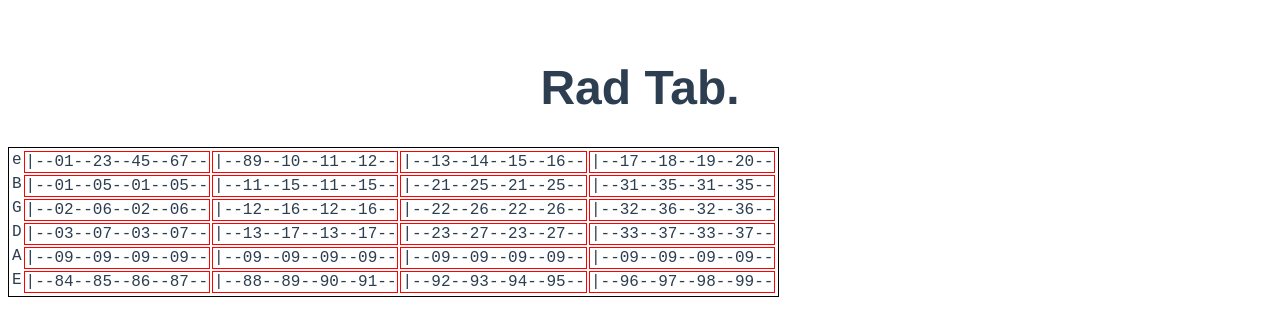
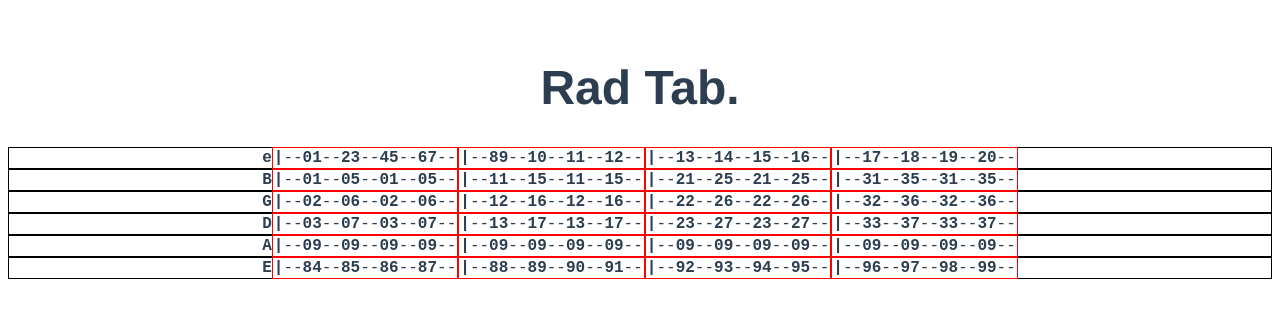
Before and after one commit to benjamin-warner/FabulousTabulous, a Vue app: page / in a window 1280 px wide. Shown: the top 336 px of the page. Built offline with nearby package versions, Linux system fonts and the light colour scheme.

Commit message:
Table replaced with divs and spans

```diff
--- a/src/components/Measure.vue
+++ b/src/components/Measure.vue
@@ -1,16 +1,9 @@
 <template>
   <div class="measure">
-    <table >
-      <tbody>
-        <tr v-for="(string, stringKey) in tab.strings" :key="stringKey">{{string}}
-          <td v-for="(bar, barKey) in tab.bars" :key="barKey">
-            |-<span v-for="(beat, beatKey) in bar.beats" :key="beatKey">-{{tab.bars[barKey].beats[beatKey][stringKey]}}-</span>-
-          </td>
-        </tr>
-      </tbody>
-    </table>
+        <div class="one" v-for="(string, stringKey) in tab.strings" :key="stringKey"><strong>{{string}}</strong>
+          <span class="two" v-for="(bar, barKey) in tab.bars" :key="barKey"><strong>|</strong>-<span class="three" v-for="(beat, beatKey) in bar.beats" :key="beatKey">-<strong>{{tab.bars[barKey].beats[beatKey][stringKey]}}</strong>-</span>-</span>
+        </div>
   </div>
-  <!-- {{tab.bars[stringKey].beats[noteKey][barKey]}} -->
 </template>
 
 <script>
@@ -187,25 +180,15 @@ export default {
 <!-- Add "scoped" attribute to limit CSS to this component only -->
 <style scoped>
 
-table {
+.one {
   padding: 1px;
    border: 1px solid black;
 }
 
-td {
+ .two {
   padding: 1px;
    border: 1px solid red;
 }
-
-/* table, caption, tbody, tfoot, thead, tr, th, td {
-    margin: 0;
-    padding: 0;
-    border: 0;
-    outline: 0;
-    font-size: 100%;
-    vertical-align: baseline;
-    background: transparent;
-} */
 
 .measure {
   font-family: 'Courier New', Courier, monospace;
```
